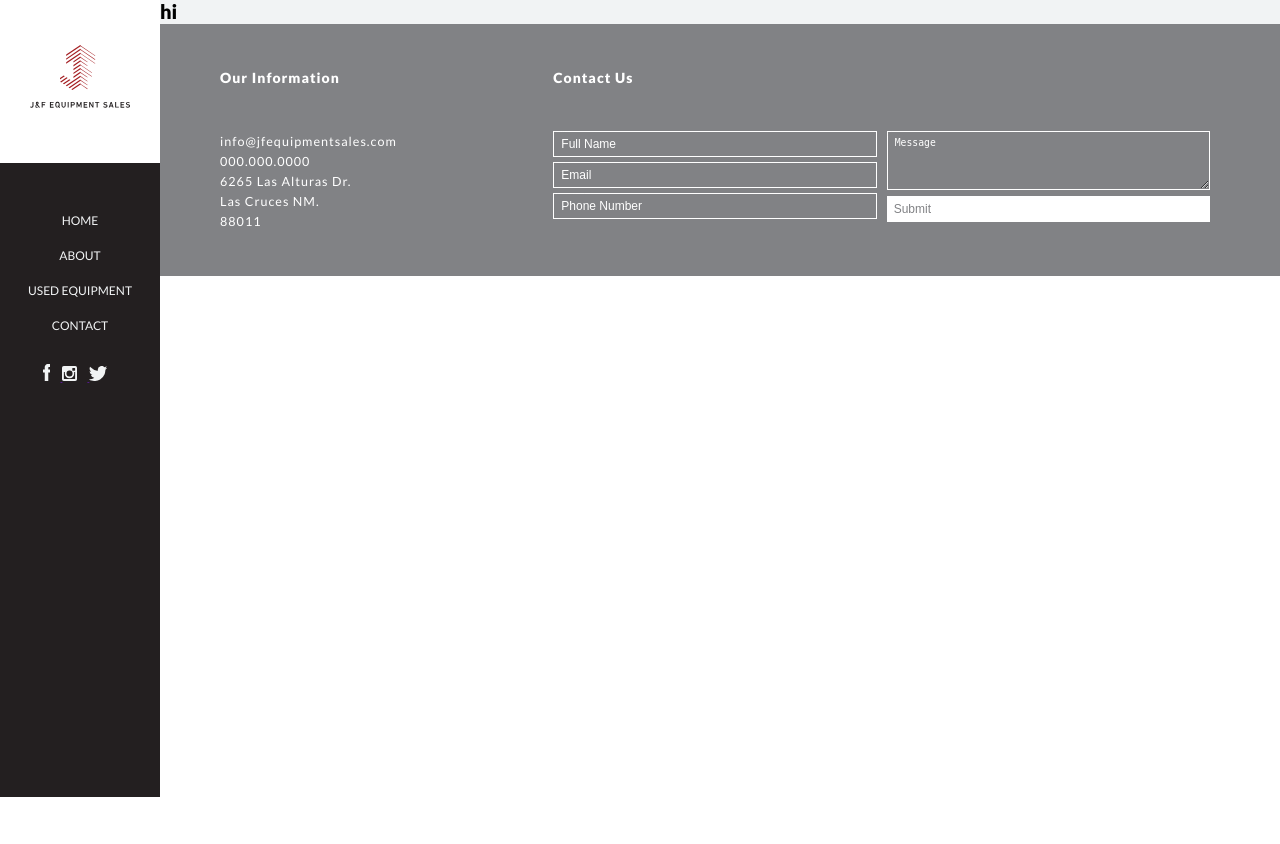
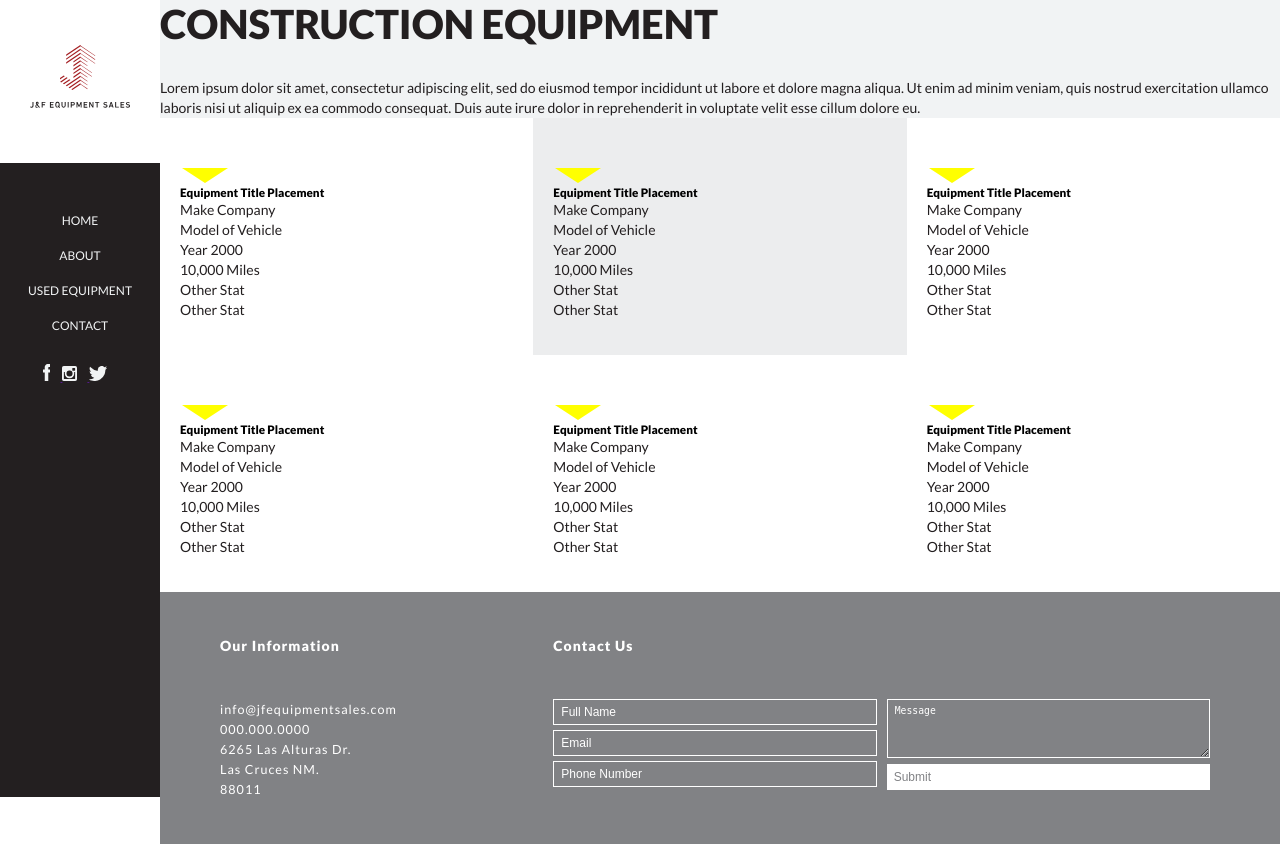
Before and after one commit to kellyannmcnamara01/jf-equipment, a PHP site: page /equipment.php in a window 1280 px wide. Before the commit the page ends 797 px from the top, so only its background shows below. Run offline with PHP 8.4, Linux system fonts and the light colour scheme.

Commit message:
set up basic equipment sales section

```diff
--- a/equipment.php
+++ b/equipment.php
@@ -5,7 +5,93 @@ include "head.php";
 
 ?>
 
-<h1>hi</h1>
+<div id="construction">
+    <h2>Construction Equipment</h2>
+    <p>
+        Lorem ipsum dolor sit amet, consectetur adipiscing elit, sed do eiusmod tempor incididunt ut labore et dolore magna aliqua. Ut enim ad minim veniam, quis nostrud exercitation ullamco laboris nisi ut aliquip ex ea commodo consequat. Duis aute irure dolor in reprehenderit in voluptate velit esse cillum dolore eu.
+    </p>
+</div>
+<div id="construction-items">
+    <div class="col-3">
+        <img src="">
+        <svg height="15" width="46" class="items-arrow">
+            <polygon points="23,0 0,15 46,15" style="fill:#ff0" />
+        </svg>
+        <h3>Equipment Title Placement</h3>
+        <p>Make Company</p>
+        <p>Model of Vehicle</p>
+        <p>Year 2000</p>
+        <p>10,000 Miles</p>
+        <p>Other Stat</p>
+        <p>Other Stat</p>
+    </div>
+    <div class="col-3">
+        <img src="">
+        <svg height="15" width="46" class="items-arrow">
+            <polygon points="23,0 0,15 46,15" style="fill:#ff0" />
+        </svg>
+        <h3>Equipment Title Placement</h3>
+        <p>Make Company</p>
+        <p>Model of Vehicle</p>
+        <p>Year 2000</p>
+        <p>10,000 Miles</p>
+        <p>Other Stat</p>
+        <p>Other Stat</p>
+    </div>
+    <div class="col-3">
+        <img src="">
+        <svg height="15" width="46" class="items-arrow">
+            <polygon points="23,0 0,15 46,15" style="fill:#ff0" />
+        </svg>
+        <h3>Equipment Title Placement</h3>
+        <p>Make Company</p>
+        <p>Model of Vehicle</p>
+        <p>Year 2000</p>
+        <p>10,000 Miles</p>
+        <p>Other Stat</p>
+        <p>Other Stat</p>
+    </div>
+    <div class="col-3">
+        <img src="">
+        <svg height="15" width="46" class="items-arrow">
+            <polygon points="23,0 0,15 46,15" style="fill:#ff0" />
+        </svg>
+        <h3>Equipment Title Placement</h3>
+        <p>Make Company</p>
+        <p>Model of Vehicle</p>
+        <p>Year 2000</p>
+        <p>10,000 Miles</p>
+        <p>Other Stat</p>
+        <p>Other Stat</p>
+    </div>
+    <div class="col-3">
+        <img src="">
+        <svg height="15" width="46" class="items-arrow">
+            <polygon points="23,0 0,15 46,15" style="fill:#ff0" />
+        </svg>
+        <h3>Equipment Title Placement</h3>
+        <p>Make Company</p>
+        <p>Model of Vehicle</p>
+        <p>Year 2000</p>
+        <p>10,000 Miles</p>
+        <p>Other Stat</p>
+        <p>Other Stat</p>
+    </div>
+    <div class="col-3">
+        <img src="">
+        <svg height="15" width="46" class="items-arrow">
+            <polygon points="23,0 0,15 46,15" style="fill:#ff0" />
+        </svg>
+        <h3>Equipment Title Placement</h3>
+        <p>Make Company</p>
+        <p>Model of Vehicle</p>
+        <p>Year 2000</p>
+        <p>10,000 Miles</p>
+        <p>Other Stat</p>
+        <p>Other Stat</p>
+    </div>
+    <div class="clear"></div>
+</div>
 
 <?php
 
--- a/main.css
+++ b/main.css
@@ -330,6 +330,14 @@ footer p a:hover, footer p a:active, footer p a:focus {
     max-width: 960px;
 }
 
+/* =============== 00. Equipment Sales Page =============== */
+
+.items-arrow:nth-child(even) {
+    -ms-transform: rotate(180deg);
+    -webkit-transform: rotate(180deg);
+    transform: rotate(180deg);
+}
+
 /* =============== 00. Media Query =============== */
 
 @media screen and (max-width: 1104px) {
```
